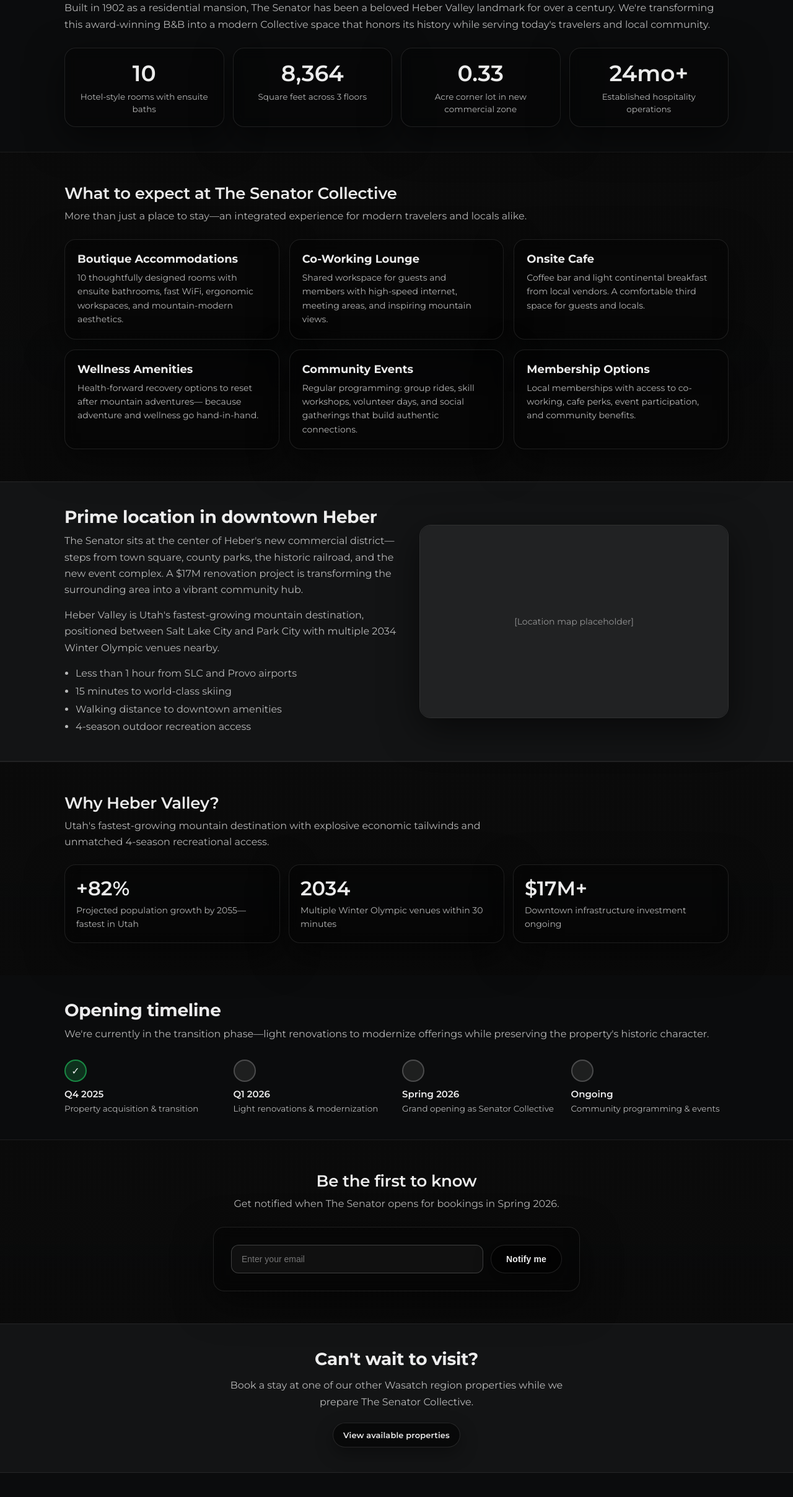
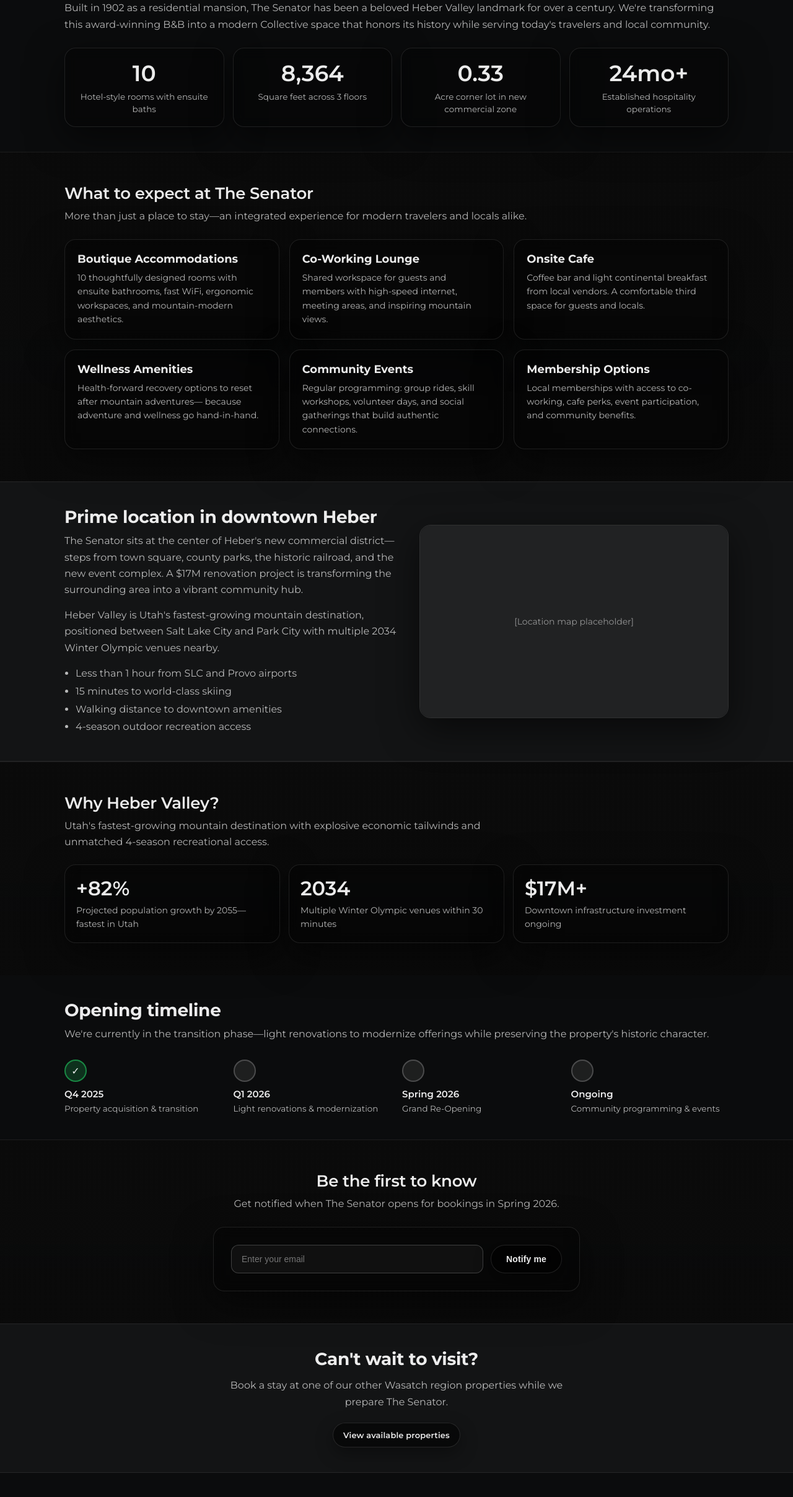
Before and after one commit to TimBlew/Roamstead-booking, a Next.js app: page /listings/senator in a window 1280 px wide. Shown: the part 1026-3442 px from the top of the page at 62% size. Built offline with nearby package versions, Linux system fonts and the light colour scheme.

Commit message:
senator collective text edits

```diff
--- a/app/listings/senator/page.tsx
+++ b/app/listings/senator/page.tsx
@@ -123,7 +123,7 @@ export default function SenatorPage() {
       {/* What's Included */}
       <section className="section">
         <div className="container">
-          <h2 className="sectionTitle">What to expect at The Senator Collective</h2>
+          <h2 className="sectionTitle">What to expect at The Senator</h2>
           <p className="sectionCopy">
             More than just a place to stay—an integrated experience for modern
             travelers and locals alike.
@@ -297,7 +297,7 @@ export default function SenatorPage() {
             {[
               { phase: 'Q4 2025', status: 'Property acquisition & transition', complete: true },
               { phase: 'Q1 2026', status: 'Light renovations & modernization', complete: false },
-              { phase: 'Spring 2026', status: 'Grand opening as Senator Collective', complete: false },
+              { phase: 'Spring 2026', status: 'Grand Re-Opening', complete: false },
               { phase: 'Ongoing', status: 'Community programming & events', complete: false }
             ].map((item) => (
               <div key={item.phase}>
@@ -384,7 +384,7 @@ export default function SenatorPage() {
             <h2 className="mk-h2Center">Can't wait to visit?</h2>
             <p className="mk-p" style={{ textAlign: 'center' }}>
               Book a stay at one of our other Wasatch region properties while we
-              prepare The Senator Collective.
+              prepare The Senator.
             </p>
             <div style={{ marginTop: '20px' }}>
               <Link href="/#properties" className="button">
```
